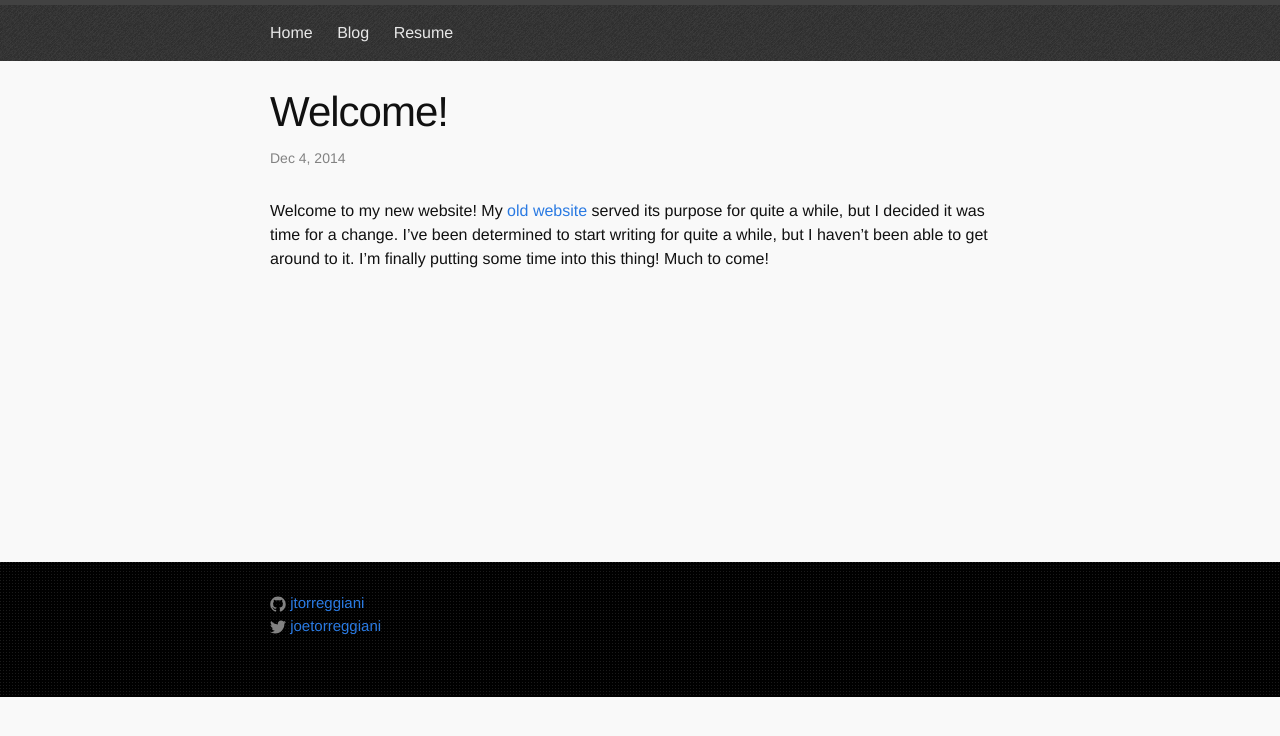
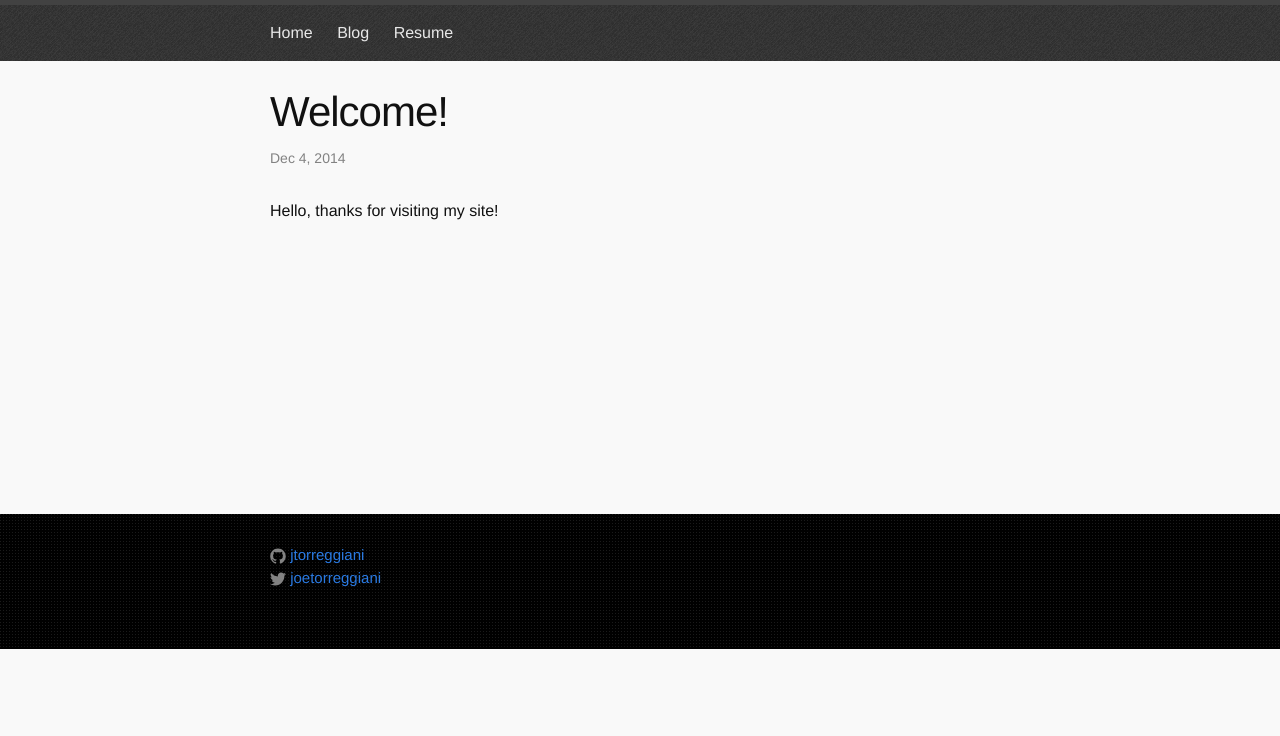
Before and after one commit to mccarrond/mccarrond.github.io, a Jekyll site: the page built from _posts/2014-12-04-welcome-to-my-website.md, in a window 1280 px wide. Shown: the top 736 px of the page. Built offline with Jekyll 4.4.1, drawn with Linux system fonts in a browser that asks for light colours.

Commit message:
Update 2014-12-04-welcome-to-my-website.md

```diff
--- a/_posts/2014-12-04-welcome-to-my-website.md
+++ b/_posts/2014-12-04-welcome-to-my-website.md
@@ -5,6 +5,6 @@ date:   2014-12-04 15:36:46
 categories:
 ---
 
-Welcome to my new website! My [old website](http://jvt.io) served its purpose for quite a while, but I decided it was time for a change. I've been determined to start writing for quite a while, but I haven't been able to get around to it. I'm finally putting some time into this thing! Much to come!
+Hello, thanks for visiting my site!
 
 <br><br><br><br><br><br><br><br><br>
```
